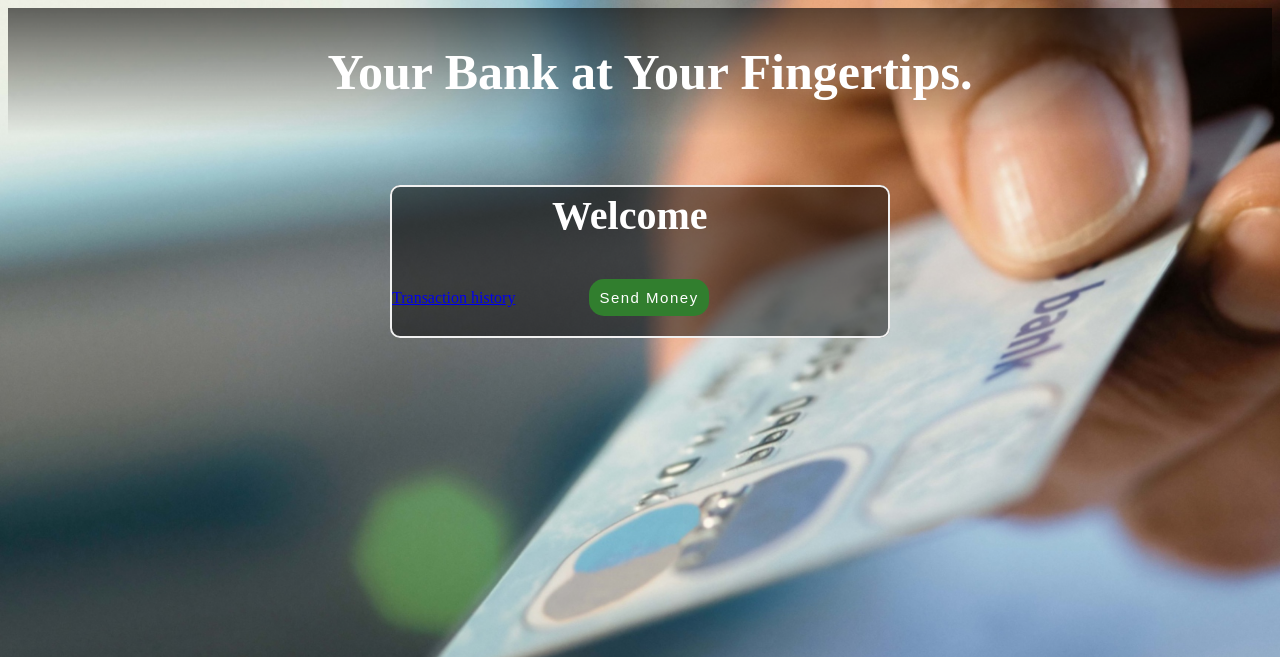
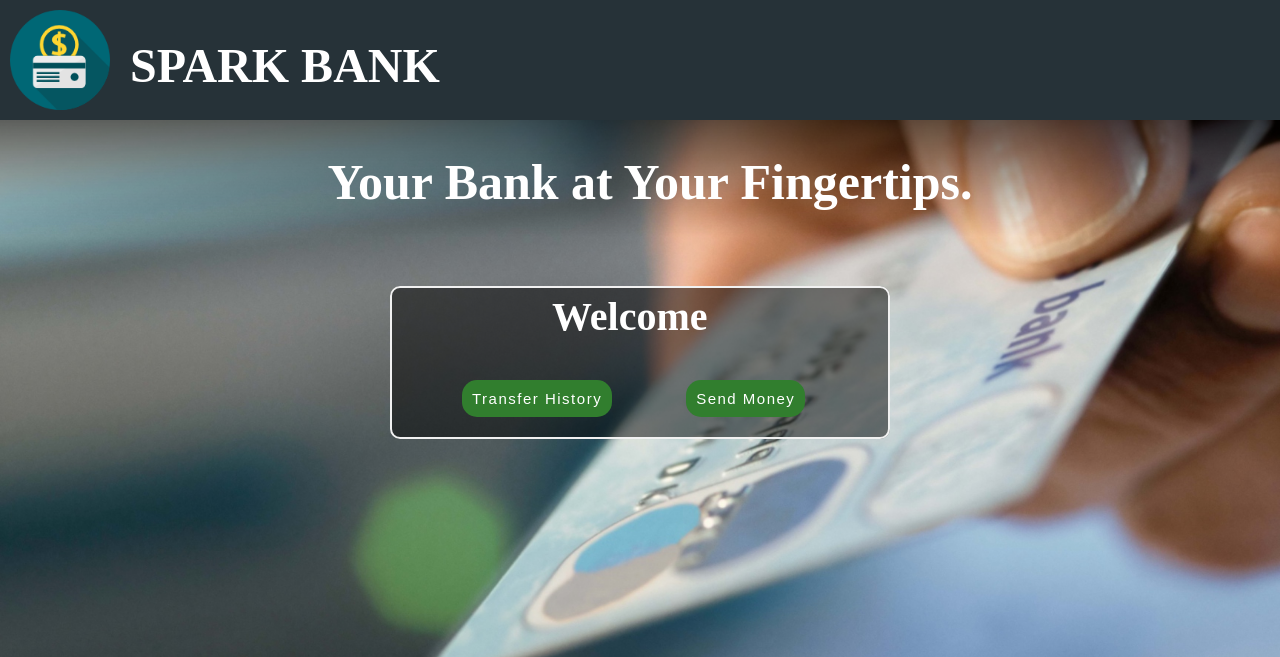
Before and after one commit to dhananjaychoudhari/sparkproject.github-io, a PHP site: page / in a window 1280 px wide. Shown: the top 657 px of the page. Run offline with PHP 8.4, Linux system fonts and the light colour scheme.

Commit message:
Update and rename index.html to index.php

```diff
--- a/index.html
+++ b/index.php
@@ -31,7 +31,7 @@
                     <div >
                         <h2>Welcome</h2>
                     </div>
-                    <a href="transactionhistory.html">Transaction history</a>
+                    <button name="history">Transfer History</button>
              <button name="send">Send Money</button>
             </form>
         </div>
```
